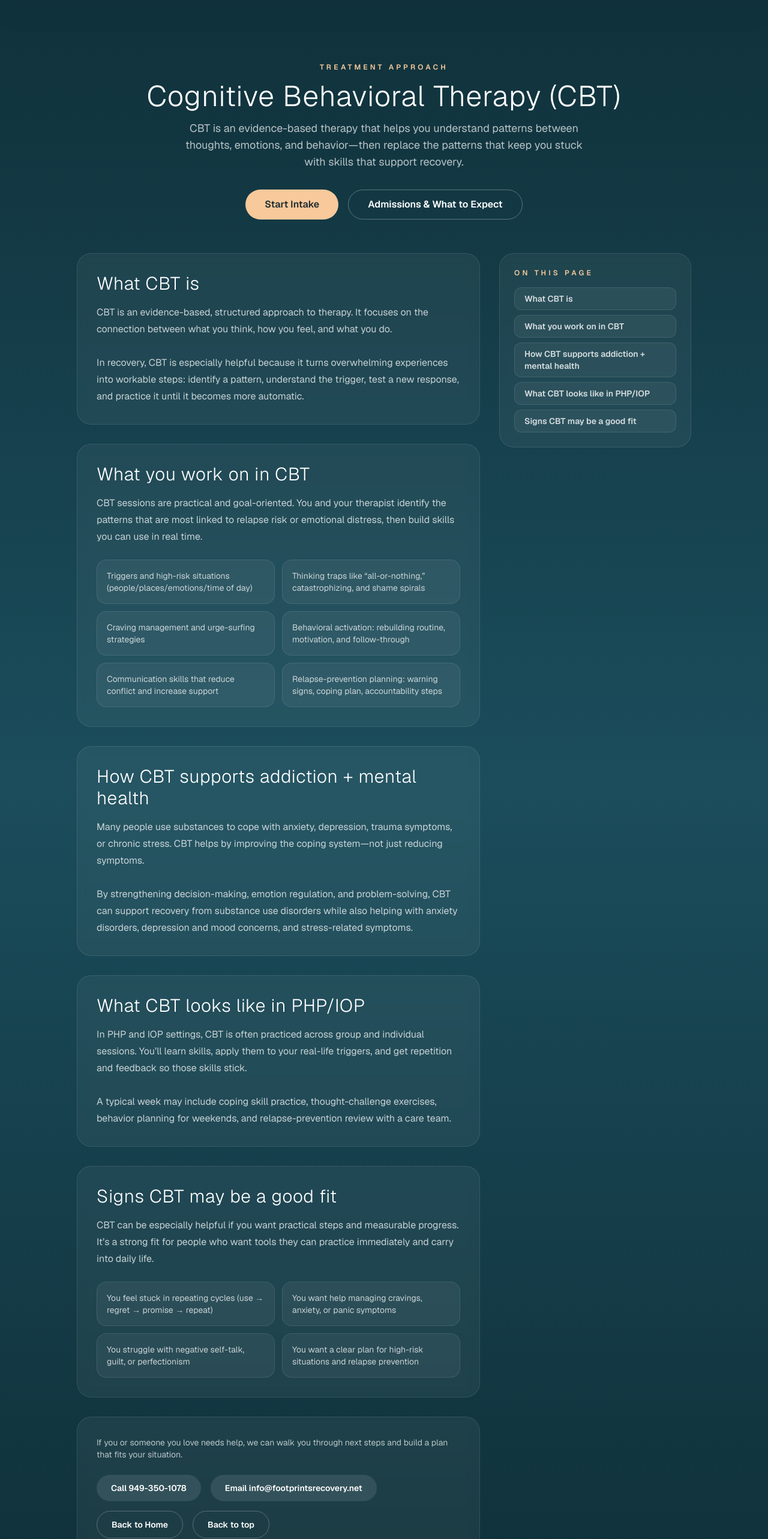
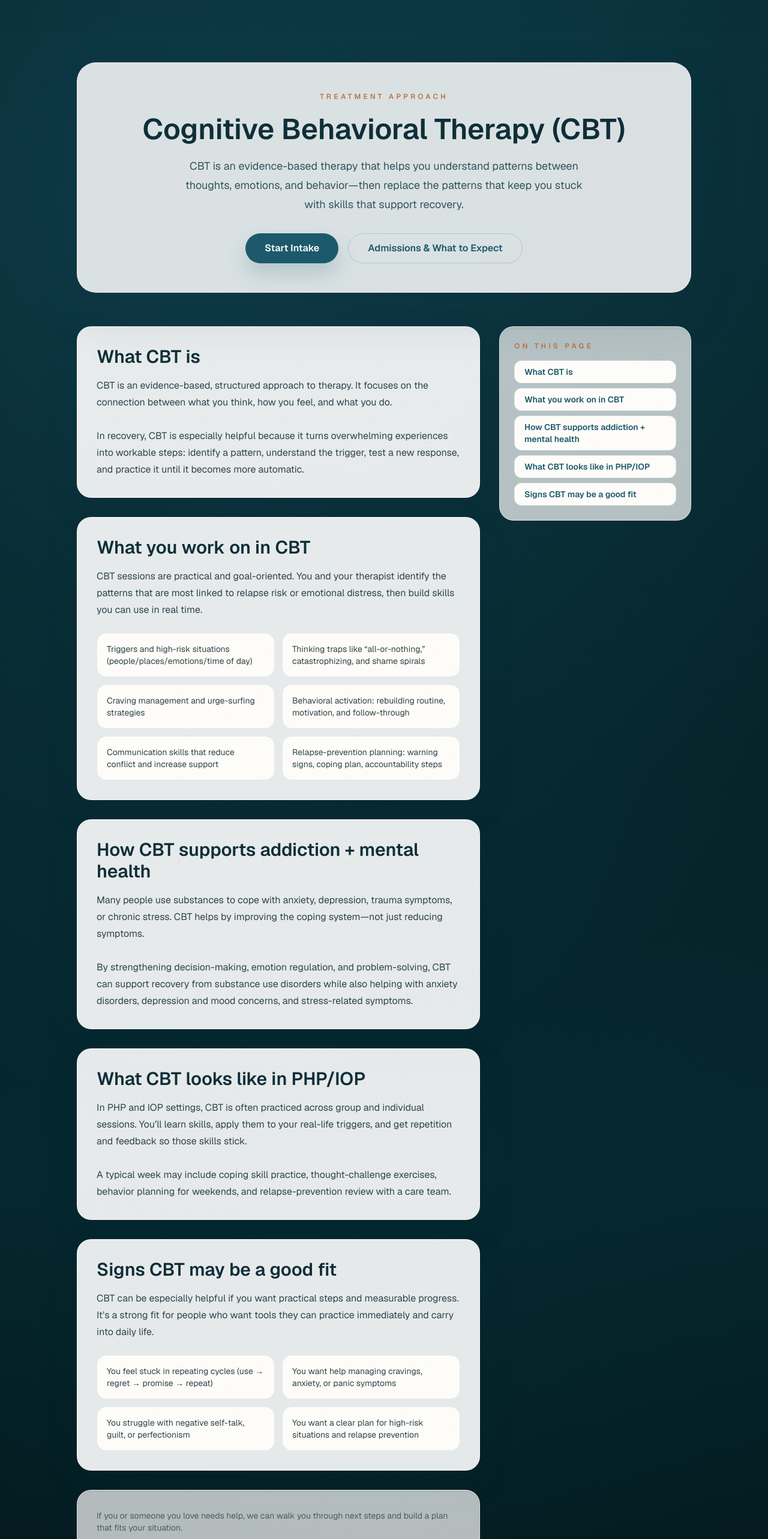
Before and after one commit to KristianPetrov/Footprints-In-The-Sand, a Next.js app: page /treatment-approach/cbt in a window 1280 px wide. Shown: the part 120-2686 px from the top of the page at 60% size. Built offline with nearby package versions, Linux system fonts and the light colour scheme.

Commit message:
added more color to treatment approach pages

```diff
--- a/app/components/TopicPageShell.tsx
+++ b/app/components/TopicPageShell.tsx
@@ -17,39 +17,100 @@ function toId (value: string)
 
 export function TopicPageShell ({ content }: Props)
 {
+  const isTreatmentApproach = content.kicker === "Treatment Approach";
+  const isMentalHealth = content.kicker === "Mental Health";
+  const isSubstanceAbuse = content.kicker === "Substance Abuse";
+  const isColorizedDark = isMentalHealth || isSubstanceAbuse;
+  const accentColor = isMentalHealth ? "#9ed8e8" : isSubstanceAbuse ? "#f7c99b" : "#f7c99b";
   const toc = content.sections.map((section) => ({
     id: toId(section.heading),
     heading: section.heading,
   }));
 
   return (
-    <main className="min-h-screen bg-gradient-to-b from-[#0f2f38] via-[#1b4d5c] to-[#0f2f38] overflow-hidden">
+    <main
+      className={
+        isTreatmentApproach
+          ? "beach-sky grain-overlay min-h-screen w-full overflow-hidden text-[#1f2a2e]"
+          : isMentalHealth
+            ? "topic-shell--mental min-h-screen w-full overflow-hidden text-white"
+            : isSubstanceAbuse
+              ? "topic-shell--substance min-h-screen w-full overflow-hidden text-white"
+              : "min-h-screen overflow-hidden bg-gradient-to-b from-[#0f2f38] via-[#1b4d5c] to-[#0f2f38] text-white"
+      }
+    >
       <HeroNav />
 
       <section className="relative px-6 pb-14 pt-32">
-        <div className="mx-auto max-w-4xl text-center">
-          <p className="text-xs font-semibold uppercase tracking-[0.35em] text-[#f7c99b]">
+        <div className="mx-auto max-w-5xl text-center">
+          <div
+            className={
+              isTreatmentApproach
+                ? "hero-header glass-panel relative z-10 overflow-hidden p-8 sm:p-10 lg:p-12"
+                : isColorizedDark
+                  ? "hero-header glass-panel-dark relative z-10 overflow-hidden p-8 sm:p-10 lg:p-12"
+                  : ""
+            }
+          >
+            <p
+              className={
+                isTreatmentApproach
+                  ? "text-xs font-semibold uppercase tracking-[0.35em] text-[#b87745]"
+                  : isMentalHealth
+                    ? "text-xs font-semibold uppercase tracking-[0.35em] text-[#9ed8e8]"
+                    : isSubstanceAbuse
+                      ? "text-xs font-semibold uppercase tracking-[0.35em] text-[#f7c99b]"
+                      : "text-xs font-semibold uppercase tracking-[0.35em] text-[#f7c99b]"
+              }
+            >
               {content.kicker}
             </p>
-          <h1 className="mt-4 font-display text-4xl font-light tracking-wide text-white md:text-5xl">
+            <h1
+              className={
+                isTreatmentApproach
+                  ? "mt-4 text-4xl font-semibold leading-tight text-[#0f2f38] sm:text-5xl"
+                  : isColorizedDark
+                    ? "mt-4 font-display text-4xl font-light tracking-wide text-white md:text-5xl"
+                    : "mt-4 font-display text-4xl font-light tracking-wide text-white md:text-5xl"
+              }
+            >
               {content.title}
             </h1>
-          <p className="mx-auto mt-4 max-w-2xl text-lg text-white/70">
+            <p
+              className={
+                isTreatmentApproach
+                  ? "mx-auto mt-4 max-w-2xl text-lg leading-8 text-[#33545d]"
+                  : "mx-auto mt-4 max-w-2xl text-lg text-white/75"
+              }
+            >
               {content.description}
             </p>
             <div className="mt-8 flex flex-wrap justify-center gap-4">
               <Link
                 href="/#intake"
-              className="inline-flex items-center justify-center rounded-full bg-[#f7c99b] px-8 py-3 text-base font-semibold text-[#1f2a2e] transition hover:-translate-y-0.5 hover:bg-[#f2b87e]"
+                className={
+                  isTreatmentApproach
+                    ? "inline-flex items-center justify-center rounded-full bg-[#1c5a6b] px-8 py-3 text-base font-semibold text-white shadow-[0_18px_35px_rgba(28,90,107,0.2)] transition hover:-translate-y-0.5 hover:bg-[#174652]"
+                    : isMentalHealth
+                      ? "inline-flex items-center justify-center rounded-full bg-gradient-to-r from-[#0f6f84] to-[#19b1a6] px-8 py-3 text-base font-semibold text-white shadow-[0_18px_35px_rgba(16,111,132,0.35)] transition hover:-translate-y-0.5 hover:brightness-110"
+                      : isSubstanceAbuse
+                        ? "inline-flex items-center justify-center rounded-full bg-gradient-to-r from-[#b87745] to-[#1c5a6b] px-8 py-3 text-base font-semibold text-white shadow-[0_18px_35px_rgba(184,119,69,0.28)] transition hover:-translate-y-0.5 hover:brightness-110"
+                        : "inline-flex items-center justify-center rounded-full bg-[#f7c99b] px-8 py-3 text-base font-semibold text-[#1f2a2e] transition hover:-translate-y-0.5 hover:bg-[#f2b87e]"
+                }
               >
                 Start Intake
               </Link>
               <Link
                 href="/getting-started"
-              className="inline-flex items-center justify-center rounded-full border border-white/30 px-8 py-3 text-base font-semibold text-white transition hover:border-white/60 hover:bg-white/10"
+                className={
+                  isTreatmentApproach
+                    ? "inline-flex items-center justify-center rounded-full border border-[#1c5a6b33] px-8 py-3 text-base font-semibold text-[#1c5a6b] transition hover:border-[#1c5a6b] hover:bg-white/60"
+                    : "inline-flex items-center justify-center rounded-full border border-white/30 px-8 py-3 text-base font-semibold text-white transition hover:border-white/60 hover:bg-white/10"
+                }
               >
                 Admissions &amp; What to Expect
               </Link>
+            </div>
           </div>
         </div>
       </section>
@@ -62,12 +123,30 @@ export function TopicPageShell ({ content }: Props)
                 <article
                   key={section.heading}
                   id={toId(section.heading)}
-                  className="scroll-mt-28 rounded-3xl border border-white/10 bg-white/5 p-8 backdrop-blur"
+                  className={
+                    isTreatmentApproach
+                      ? "scroll-mt-28 rounded-3xl border border-white/60 bg-white/90 p-8 shadow-[0_20px_60px_rgba(14,49,63,0.12)]"
+                      : isColorizedDark
+                        ? "scroll-mt-28 rounded-3xl border border-white/15 bg-gradient-to-br from-white/12 via-white/6 to-white/2 p-8 backdrop-blur"
+                        : "scroll-mt-28 rounded-3xl border border-white/10 bg-white/5 p-8 backdrop-blur"
+                  }
                 >
-                  <h2 className="font-display text-2xl font-light tracking-wide text-white md:text-3xl">
+                  <h2
+                    className={
+                      isTreatmentApproach
+                        ? "text-2xl font-semibold text-[#0f2f38] sm:text-3xl"
+                        : "font-display text-2xl font-light tracking-wide text-white md:text-3xl"
+                    }
+                  >
                     {section.heading}
                   </h2>
-                  <p className="mt-4 whitespace-pre-line text-white/75 leading-7">
+                  <p
+                    className={
+                      isTreatmentApproach
+                        ? "mt-4 whitespace-pre-line leading-7 text-[#2e454c]"
+                        : "mt-4 whitespace-pre-line text-white/80 leading-7"
+                    }
+                  >
                     {section.body}
                   </p>
                   {section.bullets?.length ? (
@@ -75,7 +154,18 @@ export function TopicPageShell ({ content }: Props)
                       {section.bullets.map((bullet) => (
                         <li
                           key={bullet}
-                          className="rounded-2xl border border-white/10 bg-white/5 p-4 text-sm text-white/75"
+                          className={
+                            isTreatmentApproach
+                              ? "rounded-2xl border border-[#e3e9eb] bg-[#fefcf8] p-4 text-sm text-[#2e454c]"
+                              : isColorizedDark
+                                ? "rounded-2xl border border-white/12 bg-white/6 p-4 text-sm text-white/80 border-l-4"
+                                : "rounded-2xl border border-white/10 bg-white/5 p-4 text-sm text-white/75"
+                          }
+                          style={
+                            isColorizedDark
+                              ? { borderLeftColor: accentColor }
+                              : undefined
+                          }
                         >
                           {bullet}
                         </li>
@@ -85,38 +175,66 @@ export function TopicPageShell ({ content }: Props)
                 </article>
               ))}
 
-              <div className="rounded-3xl border border-white/10 bg-white/5 p-8 backdrop-blur">
-                <p className="text-sm text-white/70">
+              <div
+                className={
+                  isTreatmentApproach
+                    ? "rounded-3xl border border-white/60 bg-white/70 p-8 shadow-inner"
+                    : isColorizedDark
+                      ? "rounded-3xl border border-white/15 bg-gradient-to-br from-white/12 via-white/6 to-white/2 p-8 backdrop-blur"
+                      : "rounded-3xl border border-white/10 bg-white/5 p-8 backdrop-blur"
+                }
+              >
+                <p className={isTreatmentApproach ? "text-sm text-[#4a5c60]" : "text-sm text-white/70"}>
                   If you or someone you love needs help, we can walk you through next steps and build a plan
                   that fits your situation.
                 </p>
                 <div className="mt-6 flex flex-wrap gap-4">
                   <Link
                     href="tel:9493501078"
-                    className="inline-flex items-center justify-center rounded-full bg-white/10 px-6 py-3 text-sm font-semibold text-white transition hover:bg-white/15"
+                    className={
+                      isTreatmentApproach
+                        ? "inline-flex items-center justify-center rounded-full bg-white/90 px-6 py-3 text-sm font-semibold text-[#1c5a6b] transition hover:bg-white"
+                        : isColorizedDark
+                          ? "inline-flex items-center justify-center rounded-full bg-white/10 px-6 py-3 text-sm font-semibold text-white transition hover:bg-white/15"
+                          : "inline-flex items-center justify-center rounded-full bg-white/10 px-6 py-3 text-sm font-semibold text-white transition hover:bg-white/15"
+                    }
                   >
                     Call 949-350-1078
                   </Link>
                   <Link
                     href="mailto:info@footprintsrecovery.net"
-                    className="inline-flex items-center justify-center rounded-full bg-white/10 px-6 py-3 text-sm font-semibold text-white transition hover:bg-white/15"
+                    className={
+                      isTreatmentApproach
+                        ? "inline-flex items-center justify-center rounded-full bg-white/90 px-6 py-3 text-sm font-semibold text-[#1c5a6b] transition hover:bg-white"
+                        : isColorizedDark
+                          ? "inline-flex items-center justify-center rounded-full bg-white/10 px-6 py-3 text-sm font-semibold text-white transition hover:bg-white/15"
+                          : "inline-flex items-center justify-center rounded-full bg-white/10 px-6 py-3 text-sm font-semibold text-white transition hover:bg-white/15"
+                    }
                   >
                     Email info@footprintsrecovery.net
                   </Link>
                   <Link
                     href="/"
-                    className="inline-flex items-center justify-center rounded-full border border-white/25 px-6 py-3 text-sm font-semibold text-white transition hover:border-white/50 hover:bg-white/10"
+                    className={
+                      isTreatmentApproach
+                        ? "inline-flex items-center justify-center rounded-full border border-[#1c5a6b33] px-6 py-3 text-sm font-semibold text-[#1c5a6b] transition hover:border-[#1c5a6b] hover:bg-white/60"
+                        : "inline-flex items-center justify-center rounded-full border border-white/25 px-6 py-3 text-sm font-semibold text-white transition hover:border-white/50 hover:bg-white/10"
+                    }
                   >
                     Back to Home
                   </Link>
                   <Link
                     href={`#${toc[0]?.id ?? ""}`}
-                    className="inline-flex items-center justify-center rounded-full border border-white/25 px-6 py-3 text-sm font-semibold text-white transition hover:border-white/50 hover:bg-white/10"
+                    className={
+                      isTreatmentApproach
+                        ? "inline-flex items-center justify-center rounded-full border border-[#1c5a6b33] px-6 py-3 text-sm font-semibold text-[#1c5a6b] transition hover:border-[#1c5a6b] hover:bg-white/60"
+                        : "inline-flex items-center justify-center rounded-full border border-white/25 px-6 py-3 text-sm font-semibold text-white transition hover:border-white/50 hover:bg-white/10"
+                    }
                   >
                     Back to top
                   </Link>
                 </div>
-                <p className="mt-6 text-xs leading-5 text-white/55">
+                <p className={isTreatmentApproach ? "mt-6 text-xs leading-5 text-[#6a7b80]" : "mt-6 text-xs leading-5 text-white/55"}>
                   Educational information only; not medical advice. If you feel unsafe or at risk of harming
                   yourself or others, call 911 or go to the nearest emergency room.
                 </p>
@@ -124,8 +242,24 @@ export function TopicPageShell ({ content }: Props)
             </div>
 
             <aside className="hidden lg:block lg:sticky lg:top-28">
-              <div className="rounded-3xl border border-white/10 bg-white/5 p-6 backdrop-blur">
-                <p className="text-xs font-semibold uppercase tracking-[0.35em] text-[#f7c99b]">
+              <div
+                className={
+                  isTreatmentApproach
+                    ? "rounded-3xl border border-white/60 bg-white/70 p-6 shadow-inner"
+                    : isColorizedDark
+                      ? "rounded-3xl border border-white/15 bg-gradient-to-br from-white/12 via-white/6 to-white/2 p-6 backdrop-blur"
+                      : "rounded-3xl border border-white/10 bg-white/5 p-6 backdrop-blur"
+                }
+              >
+                <p
+                  className={
+                    isTreatmentApproach
+                      ? "text-xs font-semibold uppercase tracking-[0.35em] text-[#b87745]"
+                      : isMentalHealth
+                        ? "text-xs font-semibold uppercase tracking-[0.35em] text-[#9ed8e8]"
+                        : "text-xs font-semibold uppercase tracking-[0.35em] text-[#f7c99b]"
+                  }
+                >
                   On this page
                 </p>
                 <nav className="mt-4 flex flex-col gap-2" aria-label="Table of contents">
@@ -133,7 +267,14 @@ export function TopicPageShell ({ content }: Props)
                     <a
                       key={item.id}
                       href={`#${item.id}`}
-                      className="rounded-xl border border-white/10 bg-white/5 px-4 py-2 text-sm font-semibold text-white/80 transition hover:bg-white/10 hover:text-white"
+                      className={
+                        isTreatmentApproach
+                          ? "rounded-xl border border-[#e3e9eb] bg-[#fefcf8] px-4 py-2 text-sm font-semibold text-[#1c5a6b] transition hover:border-[#b87745] hover:text-[#0b3a42]"
+                          : isColorizedDark
+                            ? "rounded-xl border border-white/12 bg-white/6 px-4 py-2 text-sm font-semibold text-white/85 transition hover:bg-white/10 border-l-4"
+                            : "rounded-xl border border-white/10 bg-white/5 px-4 py-2 text-sm font-semibold text-white/80 transition hover:bg-white/10 hover:text-white"
+                      }
+                      style={isColorizedDark ? { borderLeftColor: accentColor } : undefined}
                     >
                       {item.heading}
                     </a>
```
Also changed, not shown: app/globals.css (+25 -0 lines). Lines whose indentation alone changed are shown as unchanged.
